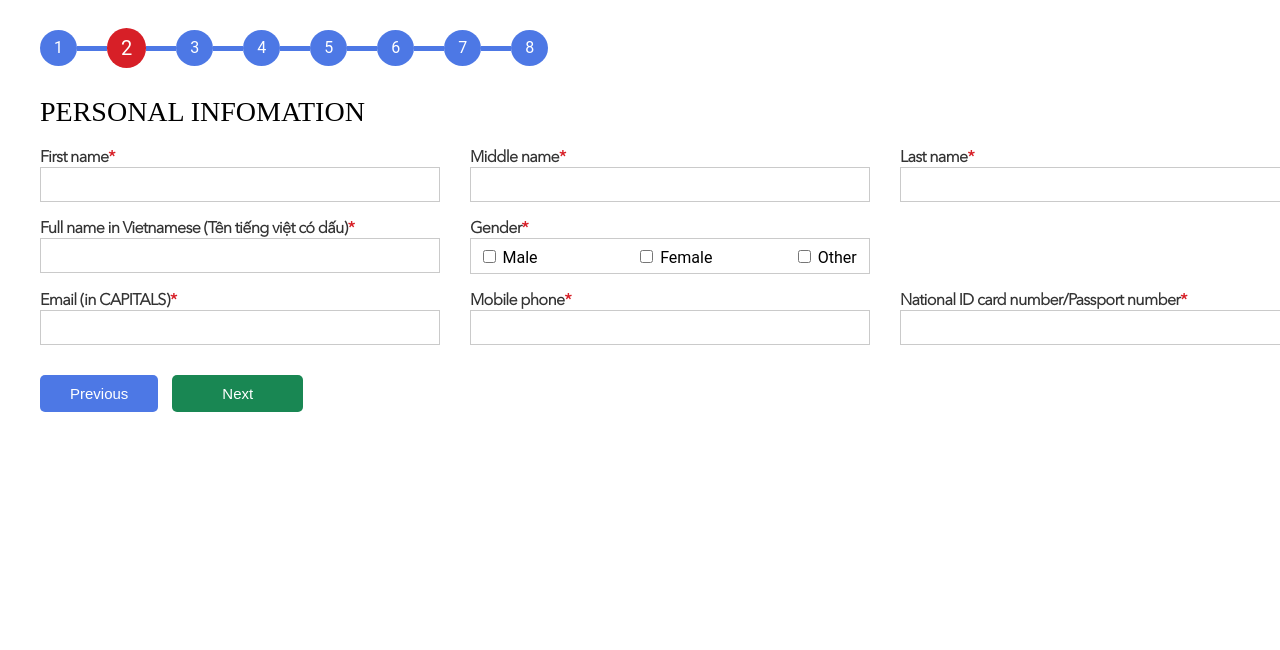
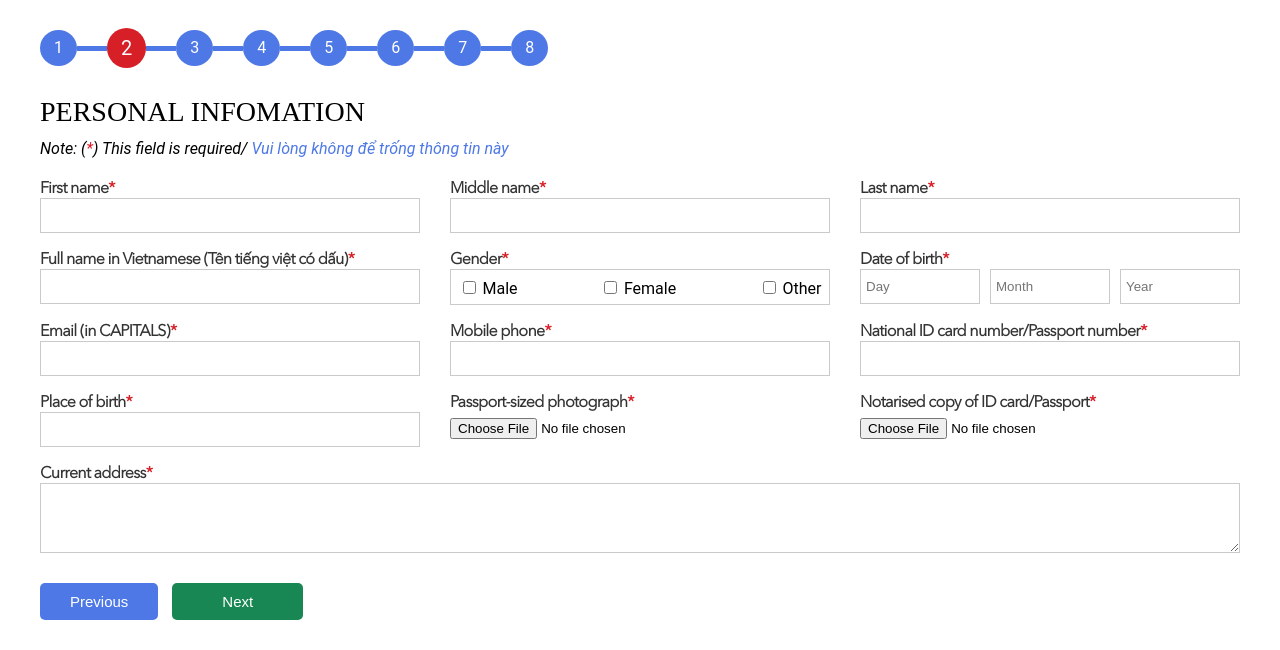
Before and after one commit to tungcotdo/buv-form, a plain HTML site: page template/scholarship2.html in a window 1280 px wide. Shown: the part 292-942 px from the top of the page. Before the commit the page ends 800 px from the top, so only its background shows below. Drawn offline with Linux system fonts and the light colour scheme; a web font is replaced by a local one.

Commit message:
update code

```diff
--- a/template/css/base.css
+++ b/template/css/base.css
@@ -59,14 +59,8 @@ html{
     color: var(--color-thr);
 }
 
-.grid-col-2{
-    display: grid;
-    grid-template-columns: 50% 50%;
+.display-flex-space-between{
+    display: flex;
+    justify-content: space-between;
     column-gap: var(--space-fou);
 }
-
-.grid-col-3{
-    display: grid;
-    grid-template-columns: 33.333333333333333333% 33.333333333333333333% 33.333333333333333333%;
-    column-gap: var(--space-fou);
-}
--- a/template/scholarship/css/step2.css
+++ b/template/scholarship/css/step2.css
@@ -1,3 +1,5 @@
+
+
 .scholarship-section__field-textbox-label,
 .scholarship-section__field-textbox-input{
     display: block;
@@ -14,3 +16,28 @@
     border: 1px solid rgba(79, 79, 79, .3);
     padding: 7.5px;
 }
+
+.scholarship-section__field-birthday-textbox{
+    width: 100%;
+    height: 35px;
+    border: 1px solid rgba(79, 79, 79, .3);
+    padding: 5px;
+}
+
+.flex-birthday{
+    display: flex;
+    column-gap: 10px;
+}
+
+.scholarship-section__field-file{
+    height: 35px;
+    width: 100%;
+    padding: 5.5px 0;
+}
+
+.scholarship-section__field-textarea-input{
+    display: block;
+    width: 100%;
+    height: 70px;
+    border: 1px solid rgba(79, 79, 79, .3);
+}
--- a/template/scholarship/css/style.css
+++ b/template/scholarship/css/style.css
@@ -103,6 +103,7 @@
 }
 
 .scholarship__note{
+    margin-top: var(--space-sec);
     font-style: italic;
 }
 
@@ -192,3 +193,7 @@
     letter-spacing: -.042em;
     color: #333;
 }
+
+.scholarship-section__field-group{
+    width: 100%;
+}
--- a/template/scholarship2.html
+++ b/template/scholarship2.html
@@ -62,39 +62,43 @@
                 </div>
             </div>
 
-            <!-- <p class="scholarship__note">
-                Note: (<span class="required__symbol">*</span>) This field is required/ <span class="text__vi">Vui lòng không để trống thông tin này</span>
-            </p> -->
+
 
             <form class="scholarship__form">
                 <div class="scholarship__section">
                     <h3 class="scholarship-section__heading">PERSONAL INFOMATION</h3>
+
+                    <p class="scholarship__note">
+                        Note: (<span class="required__symbol">*</span>) This field is required/ <span class="text__vi">Vui lòng không để trống thông tin này</span>
+                    </p>
+
                     <div class="scholarship-section__field">
 
                         <div class="form-field-group__gap">
-                            <div class="grid-col-3">
-                                <div class="scholarship-section__field-textbox-group">
+
+                            <div class="display-flex-space-between">
+                                <div class="scholarship-section__field-group scholarship-section__field-textbox-group">
                                     <label class="scholarship-section__field-label scholarship-section__field-textbox-label">First name<span class="required__symbol">*</span></label>
                                     <input class="scholarship-section__field-textbox-input" type="text">
                                 </div>
-                                <div class="scholarship-section__field-textbox-group">
+                                <div class="scholarship-section__field-group scholarship-section__field-textbox-group">
                                     <label class="scholarship-section__field-label scholarship-section__field-textbox-label">Middle name<span class="required__symbol">*</span></label>
                                     <input class="scholarship-section__field-textbox-input" type="text">
                                 </div>
-                                <div class="scholarship-section__field-textbox-group">
+                                <div class="scholarship-section__field-group scholarship-section__field-textbox-group">
                                     <label class="scholarship-section__field-label scholarship-section__field-textbox-label">Last name<span class="required__symbol">*</span></label>
                                     <input class="scholarship-section__field-textbox-input" type="text">
                                 </div>
                             </div>
 
-                            <div class="grid-col-3">
-                                <div class="scholarship-section__field-textbox-group">
+                            <div class="display-flex-space-between">
+                                <div class="scholarship-section__field-group scholarship-section__field-textbox-group">
                                     <label class="scholarship-section__field-label">Full name in Vietnamese (Tên tiếng việt có dấu)<span class="required__symbol">*</span></label>
                                     <input class="scholarship-section__field-textbox-input" type="text">
                                 </div>
-                                <div class="scholarship-section__field-textbox-group">
+                                <div class="scholarship-section__field-group scholarship-section__field-textbox-group">
                                     <label class="scholarship-section__field-label">Gender<span class="required__symbol">*</span></label>
-                                    <div class="grid-col-3 scholarship-section__field-gender-group">
+                                    <div class="display-flex-space-between scholarship-section__field-gender-group">
                                         <div>
                                             <input type="checkbox">
                                             <label> Male</label>
@@ -109,28 +113,63 @@
                                         </div>
                                     </div>
                                 </div>
+                                <div class="scholarship-section__field-group scholarship-section__field-textbox-group">
+                                    <label class="scholarship-section__field-label">Date of birth<span class="required__symbol">*</span></label>
+                                    <div class="flex-birthday">
+                                        <div>
+                                            <input class="scholarship-section__field-birthday-textbox" type="text" placeholder="Day">
+                                        </div>
+                                        <div>
+                                            <input class="scholarship-section__field-birthday-textbox" type="text" placeholder="Month">
+                                        </div>
+                                        <div>
+                                            <input class="scholarship-section__field-birthday-textbox" type="text" placeholder="Year">
+                                        </div>
+                                    </div>
+                                </div>
                             </div>
 
-                            <div class="grid-col-3">
-                                <div class="scholarship-section__field-textbox-group">
+                            <div class="display-flex-space-between">
+                                <div class="scholarship-section__field-group scholarship-section__field-textbox-group">
                                     <label class="scholarship-section__field-label">Email (in CAPITALS)<span class="required__symbol">*</span></label>
                                     <input class="scholarship-section__field-textbox-input" type="text">
                                 </div>
-                                <div class="scholarship-section__field-textbox-group">
+                                <div class="scholarship-section__field-group scholarship-section__field-textbox-group">
                                     <label class="scholarship-section__field-label">Mobile phone<span class="required__symbol">*</span></label>
                                     <input class="scholarship-section__field-textbox-input" type="text">
                                 </div>
-                                <div class="scholarship-section__field-textbox-group">
+                                <div class="scholarship-section__field-group scholarship-section__field-textbox-group">
                                     <label class="scholarship-section__field-label">National ID card number/Passport number<span class="required__symbol">*</span></label>
                                     <input class="scholarship-section__field-textbox-input" type="text">
                                 </div>
                             </div>
+
+                            <div class="display-flex-space-between">
+                                <div class="scholarship-section__field-group scholarship-section__field-textbox-group">
+                                    <label class="scholarship-section__field-label">Place of birth<span class="required__symbol">*</span></label>
+                                    <input class="scholarship-section__field-textbox-input" type="text">
+                                </div>
+                                <div class="scholarship-section__field-group">
+                                    <label class="scholarship-section__field-label">Passport-sized photograph<span class="required__symbol">*</span></label>
+                                    <input class="scholarship-section__field-file" type="file">
+                                </div>
+                                <div class="scholarship-section__field-group">
+                                    <label class="scholarship-section__field-label">Notarised copy of ID card/Passport<span class="required__symbol">*</span></label>
+                                    <input class="scholarship-section__field-file" type="file">
+                                </div>
+                            </div>
+
+                            <div class="scholarship-section__field-textarea-group">
+                                <label class="scholarship-section__field-label scholarship-section__field-textbox-label">Current address<span class="required__symbol">*</span></label>
+                                <textarea class="scholarship-section__field-textarea-input" type="text"></textarea>
+                            </div>
+
                         </div>
-
 
 
                     </div>
                 </div>
+
                 <div class="scholarship-form__submit">
                     <input class="scholarship-form-submit__btn scholarship-form-submit__btn--previous" type="submit" value="Previous">
                     <input class="scholarship-form-submit__btn scholarship-form-submit__btn--next" type="submit" value="Next">
```
Also changed, not shown: template/scholarship1.html (+1 -3 lines).
